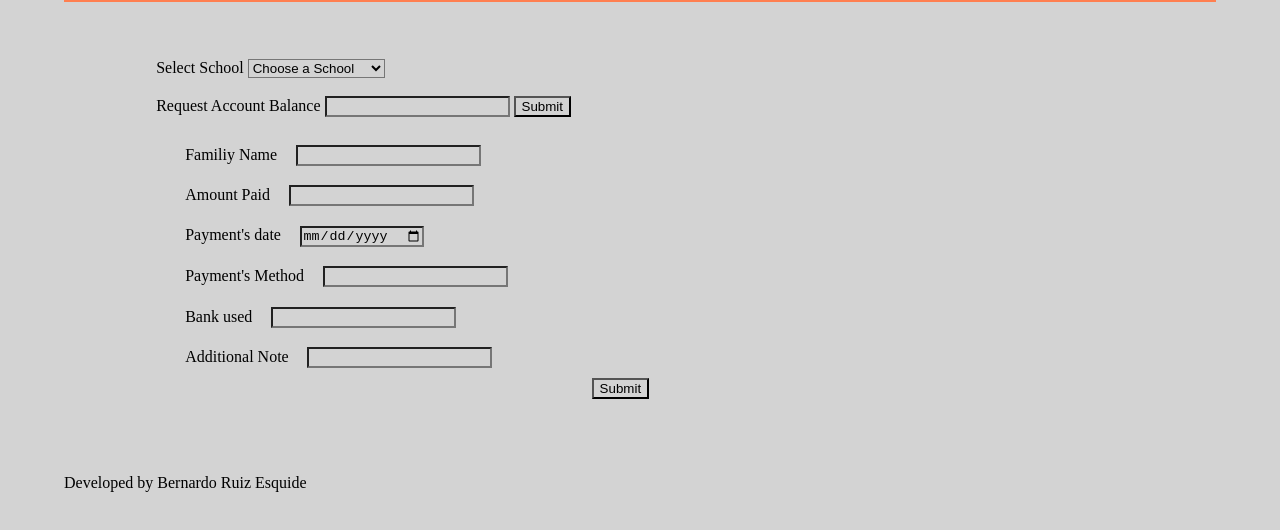
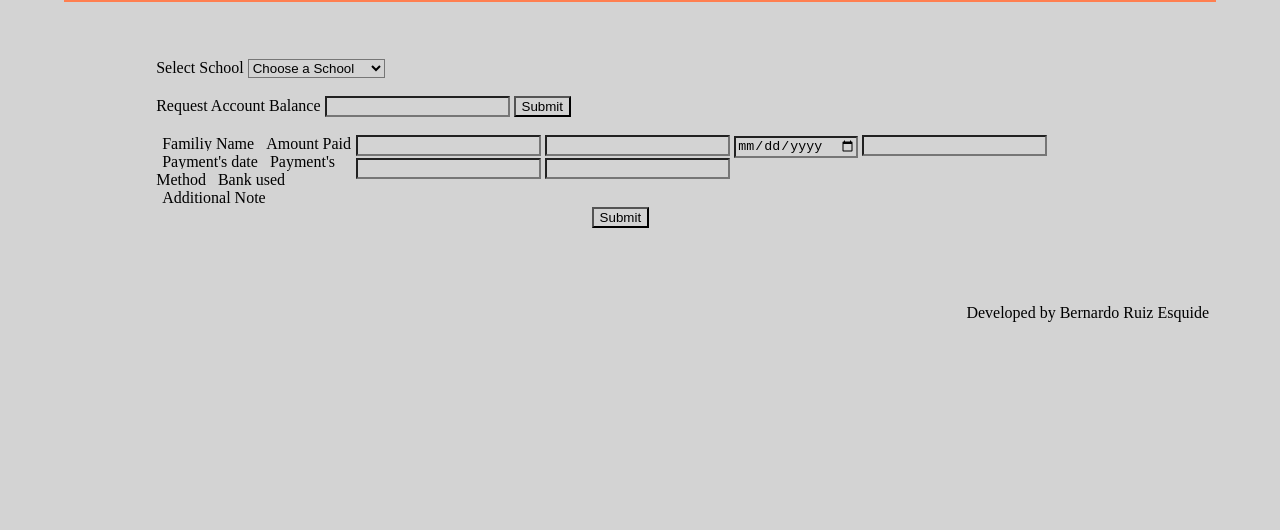
Before and after one commit to BurningBernie/schoolPaymentsTracker, a plain HTML site: page WebPage/index.html in a window 1280 px wide. Shown: the part 84-614 px from the top of the page. Drawn offline with Linux system fonts and the light colour scheme.

Commit message:
working on label and input

```diff
--- a/WebPage/index.html
+++ b/WebPage/index.html
@@ -26,8 +26,8 @@
     <div class="formBox">
         <div>
             <label>Select School <select name="schoolList" id="SL" required>
-                <option value="">Choose a School</option>
-            </select></label>
+                    <option value="">Choose a School</option>
+                </select></label>
         </div>
         <br>
         <div>
@@ -37,20 +37,57 @@
             </form>
         </div>
         <br>
-        <div >
+        <div>
             <form action="" method="post">
-                <label class="third">Familiy Name<input class="inputMargin" type="text"></label>
-                <label class="third">Amount Paid<input class="inputMargin" type="number"></label>
-                <label class="third">Payment's date<input class="inputMargin" type="date"></label>
-                <label class="third">Payment's Method<input class="inputMargin" type="text"></label>
-                <label class="third">Bank used<input class="inputMargin" type="text"></label>
-                <label class="third">Additional Note<input class="inputMargin"  type="text"></label>
+
+                <div class="container">
+                <div class="label-column">
+                    <label class="third">Familiy Name</label>
+                    <label class="third">Amount Paid</label>
+                    <label class="third">Payment's date</label>
+                    <label class="third">Payment's Method</label>
+                    <label class="third">Bank used</label>
+                    <label class="third">Additional Note</label>
+                </div>
+                <div class="input-column">
+
+                    <input class="inputMargin" type="text">
+                    <input class="inputMargin" type="number">
+                    <input class="inputMargin" type="date">
+                    <input class="inputMargin" type="text">
+                    <input class="inputMargin" type="text">
+                    <input class="inputMargin" type="text">
+
+
+                </div>
+
+
+
+                </div>
+                <div class="form-row">
+
+
+                </div>
+                <div class="form-row">
+
+
+                </div>
+                <div class="form-row">
+
+
+                </div>
+
+
+
+
                 <button class="submitB" type="submit">Submit</button>
             </form>
         </div>
     </div>
     <br>
-    <footer>Developed by Bernardo Ruiz Esquide</footer>
+    <footer>
+        <div> Developed by Bernardo Ruiz Esquide</div>
+    </footer>
 
 
 
--- a/WebPage/style.css
+++ b/WebPage/style.css
@@ -50,12 +50,22 @@ nav a:hover {
     color: white
 }
 
+footer {
+    float: right;
+    /*esto es para que esté a la izq de la pantalla*/
+    margin-right: 7px;
+    /*7px de distancai desde el borde de la pantalla*/
+}
+
+
+
+
 .formBox {
     margin: 5% 8%;
 }
 
-.third{
-    display: block;
+.third {
+    /* display: block;*/
     /*hace que cada campo tenga su propio espacio y haya un enter al final de cada uno*/
     margin-left: 2%;
     /*lo separo un poco para diferenciarlo del form anterior*/
@@ -67,9 +77,24 @@ nav a:hover {
     margin-left: 45%;
 }
 
-.inputMargin{
-    margin-left: 2%;
+
+.container {
+    display: flex;
 }
+
+.label-column {
+    width: 200px;
+    /* ancho fijo para la columna de los labels */
+}
+
+.input-column {
+    flex: 1;
+    /* ancho flexible para la columna de los inputs */
+}
+
+
+
+
 
 #img {
     height: 65px;
```
